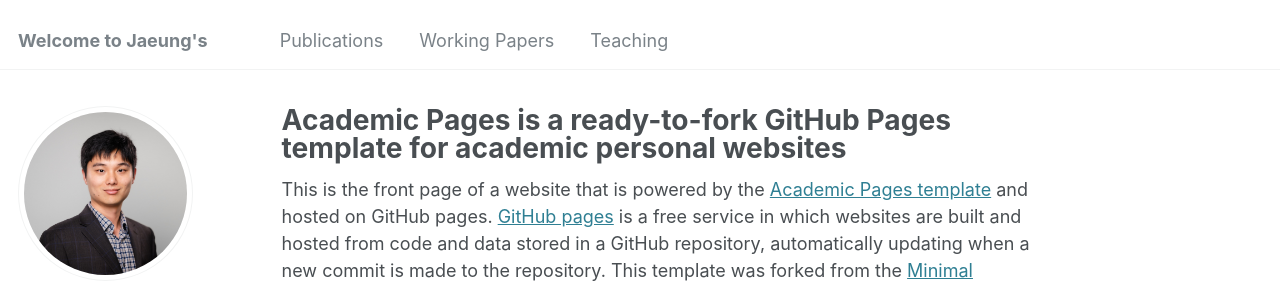
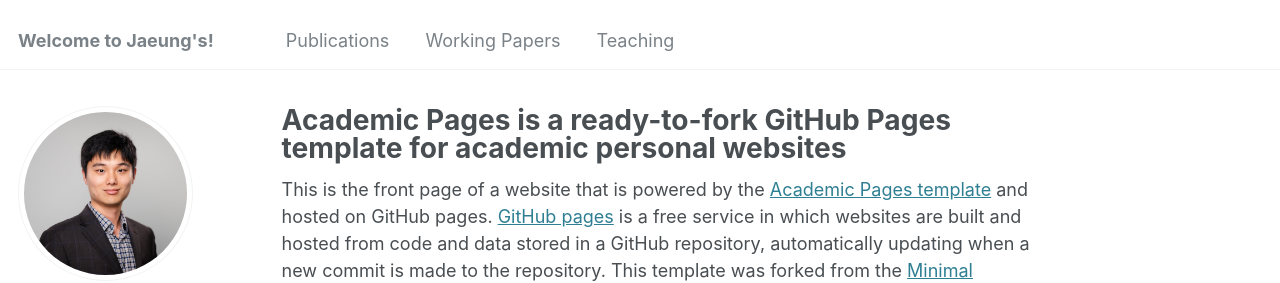
Before and after one commit to jaeungs/jaeungs.github.io, a Jekyll site: the page built from _pages/about.md, in a window 1280 px wide. Shown: the top 283 px of the page. Built offline with Jekyll 4.4.1, drawn with Linux system fonts in a browser that asks for light colours; some web fonts are replaced.

Commit message:
Update _config.yml

```diff
--- a/_config.yml
+++ b/_config.yml
@@ -6,13 +6,15 @@
 # `jekyll serve -l -H localhost`. If you change this file, please restart the
 # server process.
 
+# Useful source: https://www.youtube.com/watch?v=8lJhXJCUYCc
+
 # Basic Site Settings
 locale                   : "en-US"
-title                    : "Welcome to Jaeung's"
+title                    : "Welcome to Jaeung's!"
 title_separator          : "-"
 name                     : &name "Your Name"
 description              : &description "personal description"
-url                      : https://jaeungs.github.io/ # the base hostname & protocol for your site e.g. "https://[your GitHub username].github.io"
+url                      : "https://jaeungs.github.io" # the base hostname & protocol for your site e.g. "https://[your GitHub username].github.io"
 baseurl                  : "" # the subpath of your site, e.g. "/blog"
 repository               : "academicpages/academicpages.github.io"
 
```
